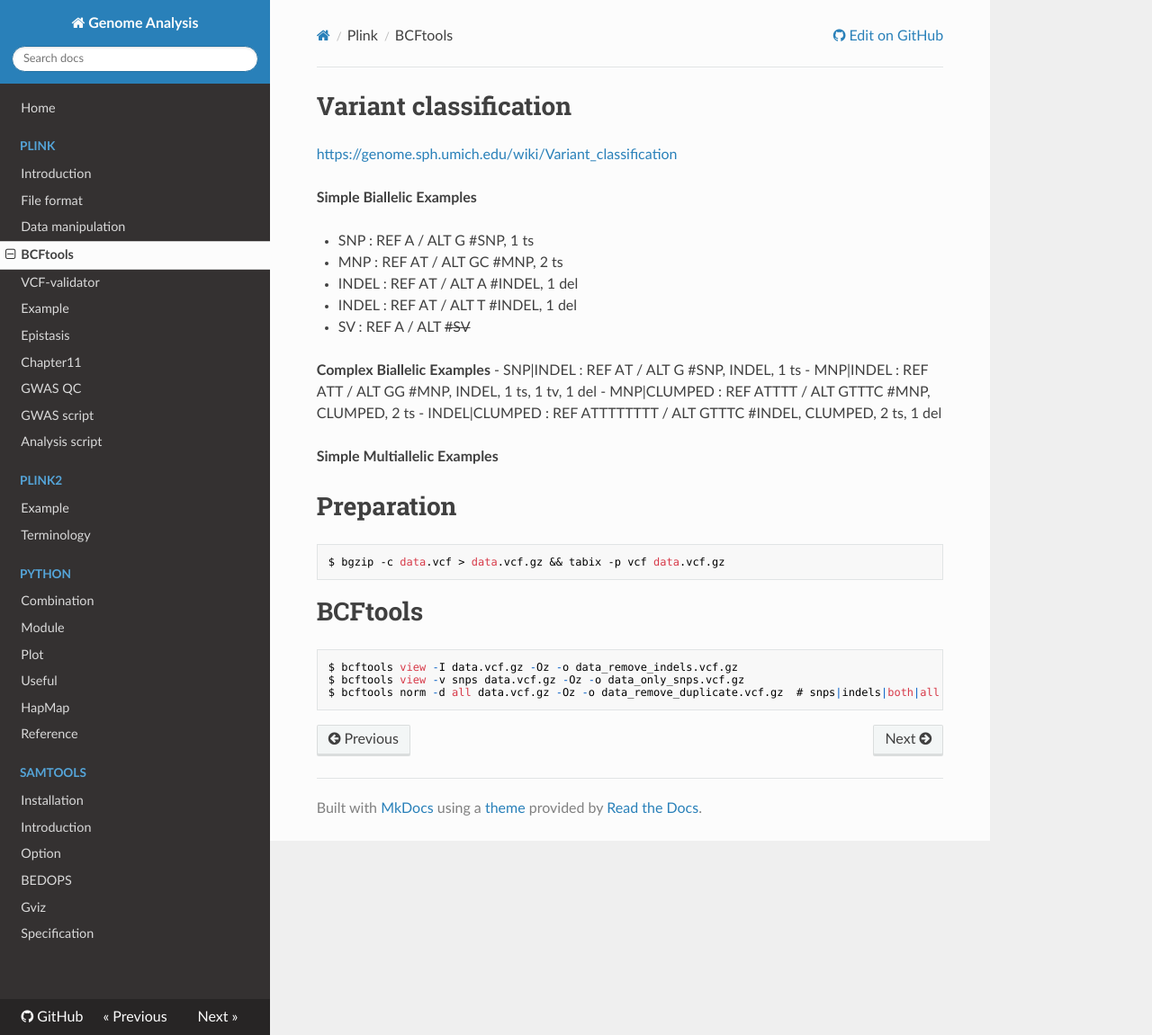
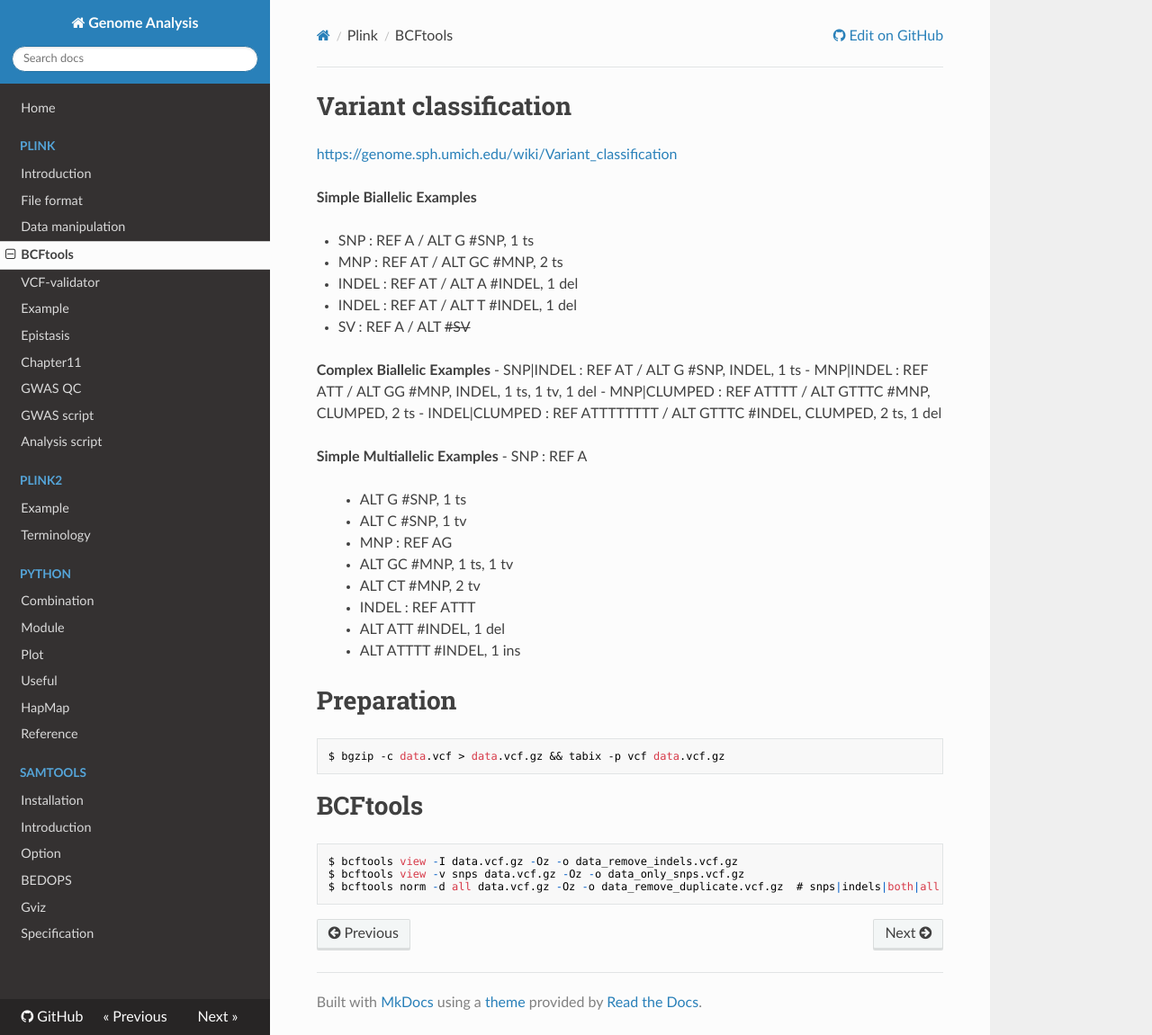
Before and after one commit to WonyoungCho/plink, an MkDocs documentation site: the page built from docs/bcftools_mani.md, in a window 1280 px wide and 1151 px high. Shown: the whole window at 90% size. Built offline with MkDocs 1.6.1, drawn with Linux system fonts in a browser that asks for light colours; nearby versions of some CDN libraries; old or Windows-style settings are respelled for this version of MkDocs.

Commit message:
Update bcftools_mani.md

```diff
--- a/docs/bcftools_mani.md
+++ b/docs/bcftools_mani.md
@@ -16,6 +16,15 @@
 - INDEL|CLUMPED  :  REF  ATTTTTTTT  /  ALT  GTTTC       #INDEL, CLUMPED, 2 ts, 1 del
 
 **Simple Multiallelic Examples**
+- SNP   :  REF  A
+> - ALT  G           #SNP, 1 ts
+> - ALT  C           #SNP, 1 tv
+- MNP   :  REF  AG
+> - ALT  GC          #MNP, 1 ts, 1 tv
+> - ALT  CT          #MNP, 2 tv
+- INDEL :  REF  ATTT
+> - ALT  ATT         #INDEL, 1 del
+> - ALT  ATTTT       #INDEL, 1 ins
 
 
 # Preparation
```
